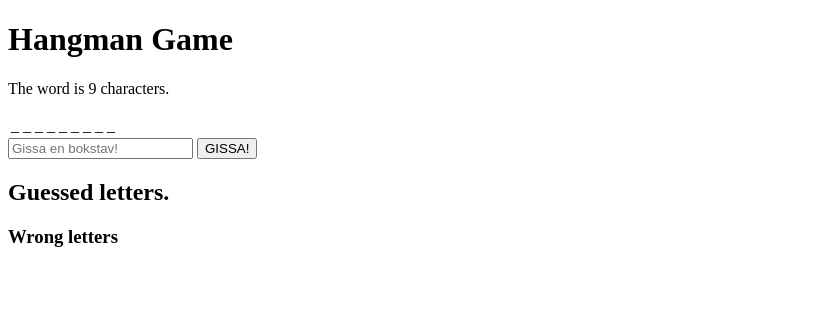
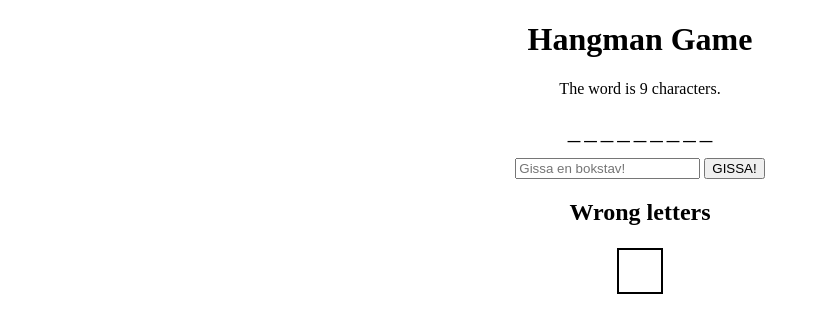
Before and after one commit to micke232/Hangman, a plain HTML site: page index.html in a window 1280 px wide. Both pictures are taken after a click on the button "GISSA!". Shown: the whole page, without its empty margins (0-820 px from the left). Drawn offline with Linux system fonts and the light colour scheme.

Commit message:
added some basic styling

```diff
--- /dev/null
+++ b/css/style.css
@@ -0,0 +1,23 @@
+.wrapper{
+	margin: 0 auto;
+	width: 70%;
+	text-align: center;
+}
+#letterOutput{
+	margin: 10px auto;
+}
+#letterOutput td{
+	font-size: 25px;
+}
+#wrongLetters{
+	margin: auto;
+}
+
+table#wrongLetters td{
+	height: 40px;
+	width: 40px;
+	color: red;
+	border: 2px solid #000;
+	text-align: center;
+	font-size: 35px;
+}
--- a/index.html
+++ b/index.html
@@ -2,19 +2,21 @@
 <html lang="en">
 <head>
 	<meta charset="UTF-8">
+	<link rel="stylesheet" href="css/style.css">
 	<title>Hangman</title>
 </head>
 <body>
+	<div class="wrapper">
 		<h1>Hangman Game</h1>
 		<p id="wordLength"></p>
 		<table id="letterOutput">
 		</table>
 		<input type="text" placeholder="Gissa en bokstav!" id="guess">
 		<button id="guessButton">GISSA!</button>
-	<h2>Guessed letters.</h2>
-	<h3>Wrong letters</h3>
+		<h2>Wrong letters</h2>
 		<table id="wrongLetters">
 		</table>
+	</div>
 	<script src="js/hangman.js"></script>
 </body>
 </html>
```
Lines whose indentation alone changed are shown as unchanged.
